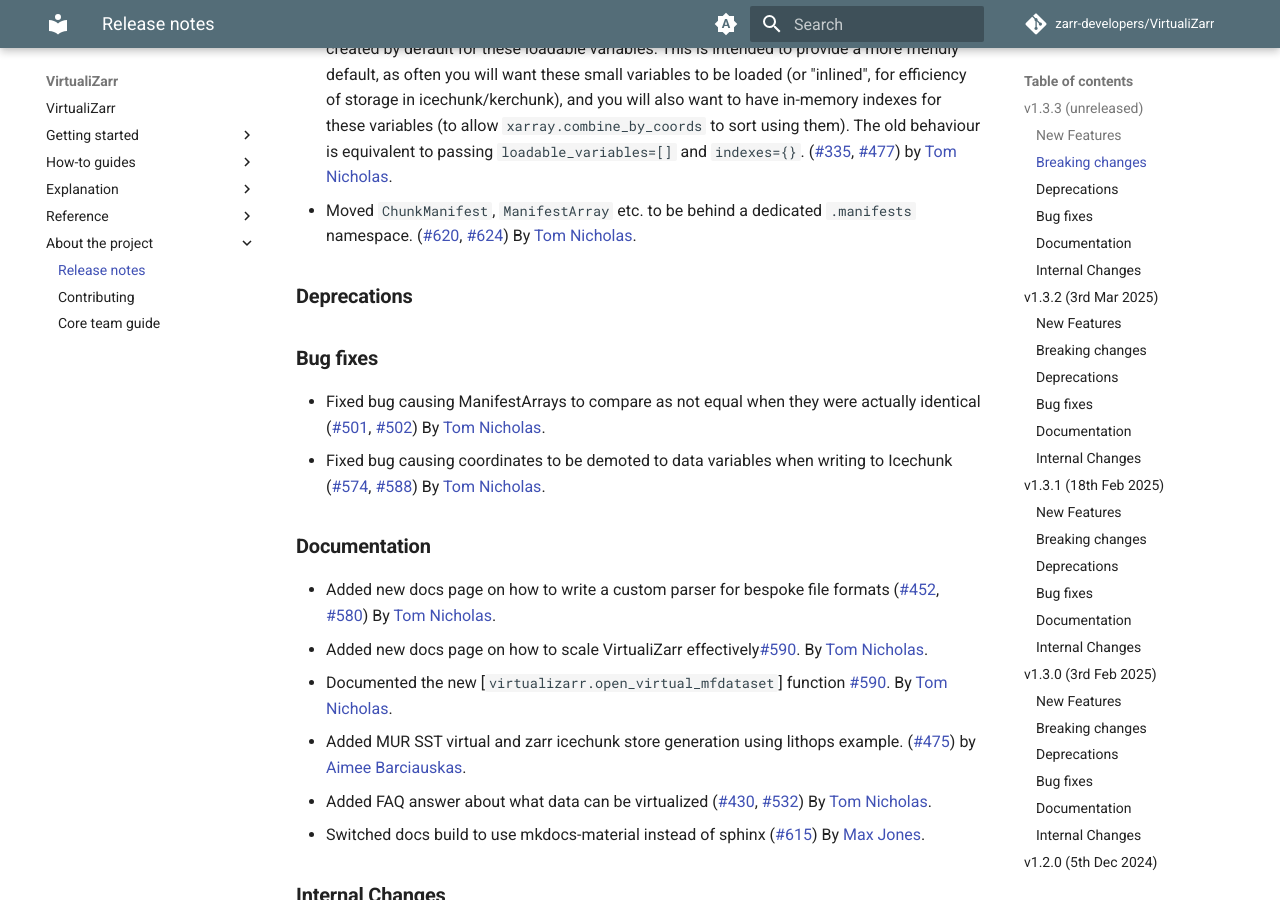
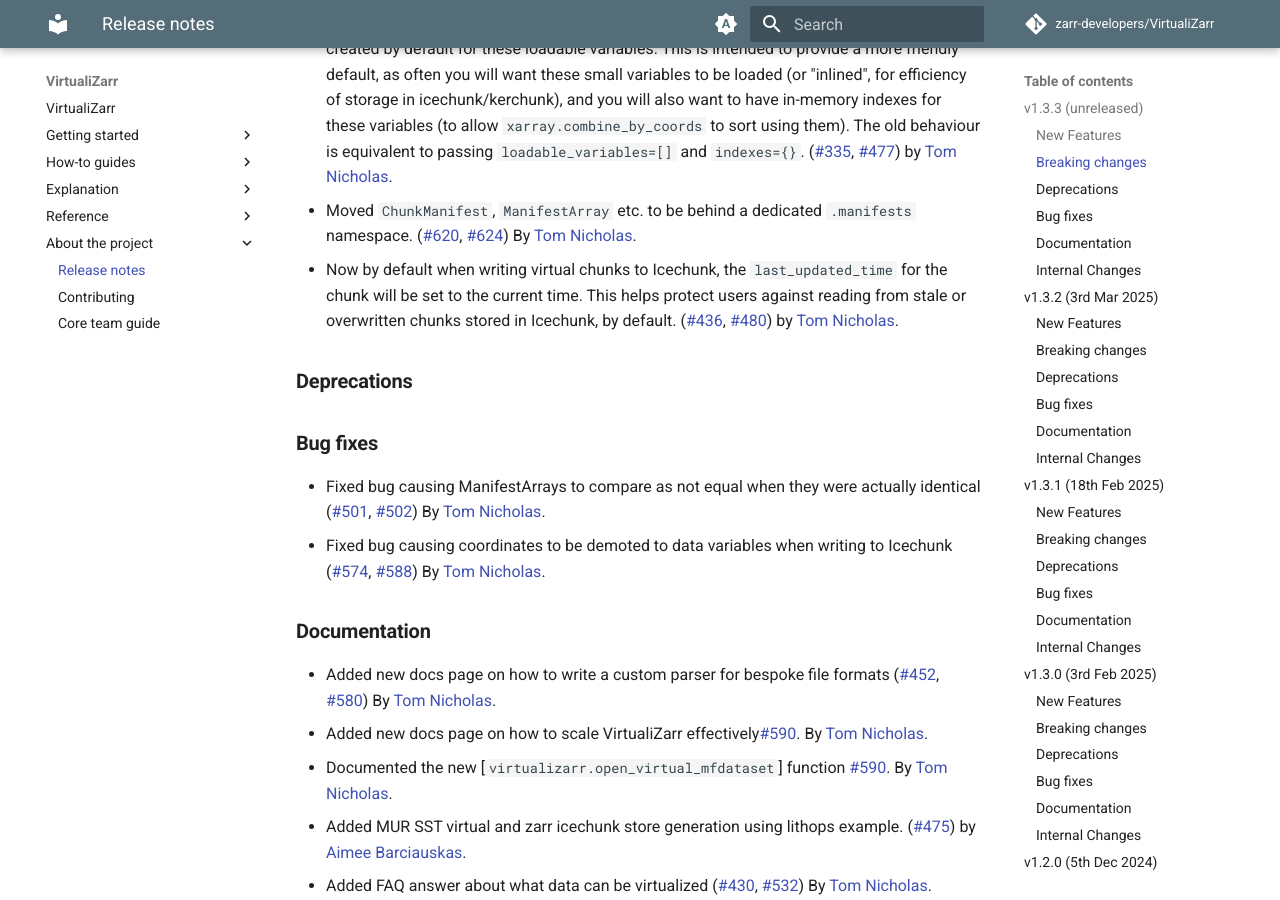
Before and after one commit to zarr-developers/VirtualiZarr, an MkDocs documentation site: the page built from docs/releases.md, in a window 1280 px wide and 900 px high, scrolled down 835 px. Built offline with MkDocs 1.6.1 and Material for MkDocs 9.7.7, drawn with Linux system fonts in a browser that asks for light colours; comment, search, counter and statistics services are not loaded; the version menu is left out.

Commit message:
release note

```diff
--- a/docs/releases.md
+++ b/docs/releases.md
@@ -34,6 +34,8 @@
   ([#335](https://github.com/zarr-developers/VirtualiZarr/issues/335), [#477](https://github.com/zarr-developers/VirtualiZarr/pull/477)) by [Tom Nicholas](https://github.com/TomNicholas).
 - Moved `ChunkManifest`, `ManifestArray` etc. to be behind a dedicated `.manifests` namespace. ([#620](https://github.com/zarr-developers/VirtualiZarr/issues/620), [#624](https://github.com/zarr-developers/VirtualiZarr/pull/624))
   By [Tom Nicholas](https://github.com/TomNicholas).
+- Now by default when writing virtual chunks to Icechunk, the `last_updated_time` for the chunk will be set to the current time. This helps protect users against reading from stale or overwritten chunks stored in Icechunk, by default.
+  ([#436](https://github.com/zarr-developers/VirtualiZarr/issues/436), [#480](https://github.com/zarr-developers/VirtualiZarr/pull/480)) by [Tom Nicholas](https://github.com/TomNicholas).
 
 ### Deprecations
 
```
